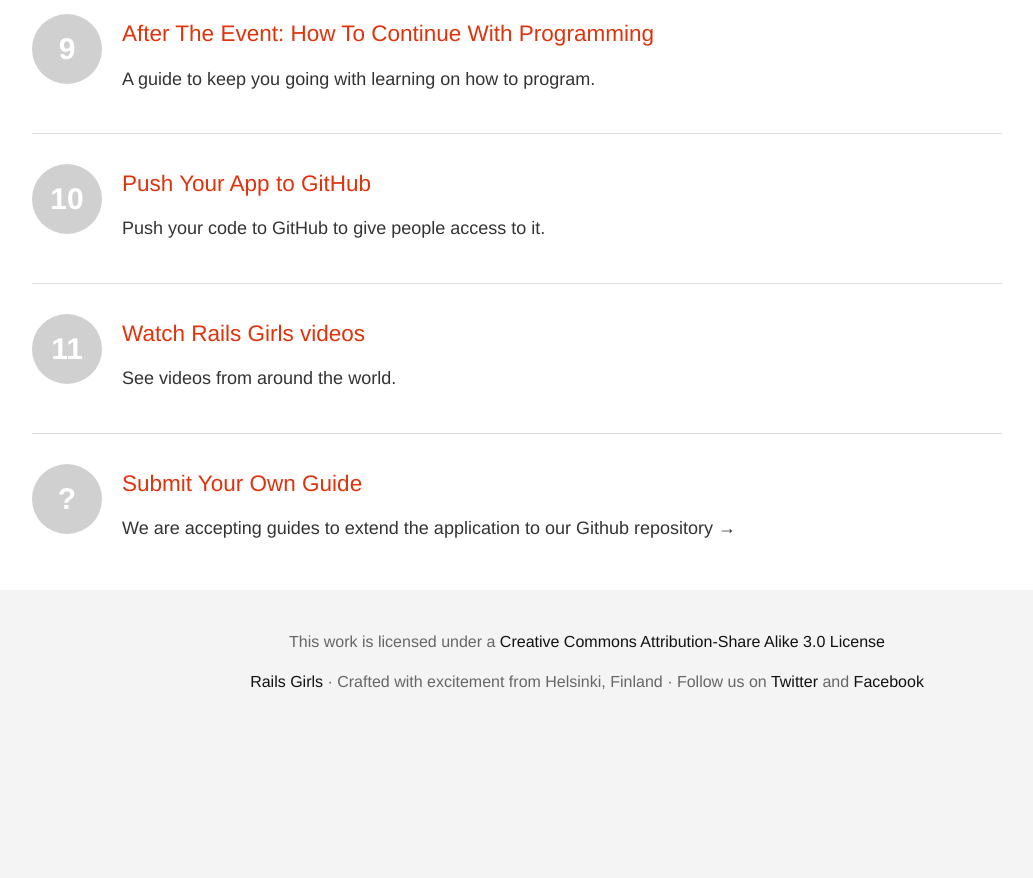
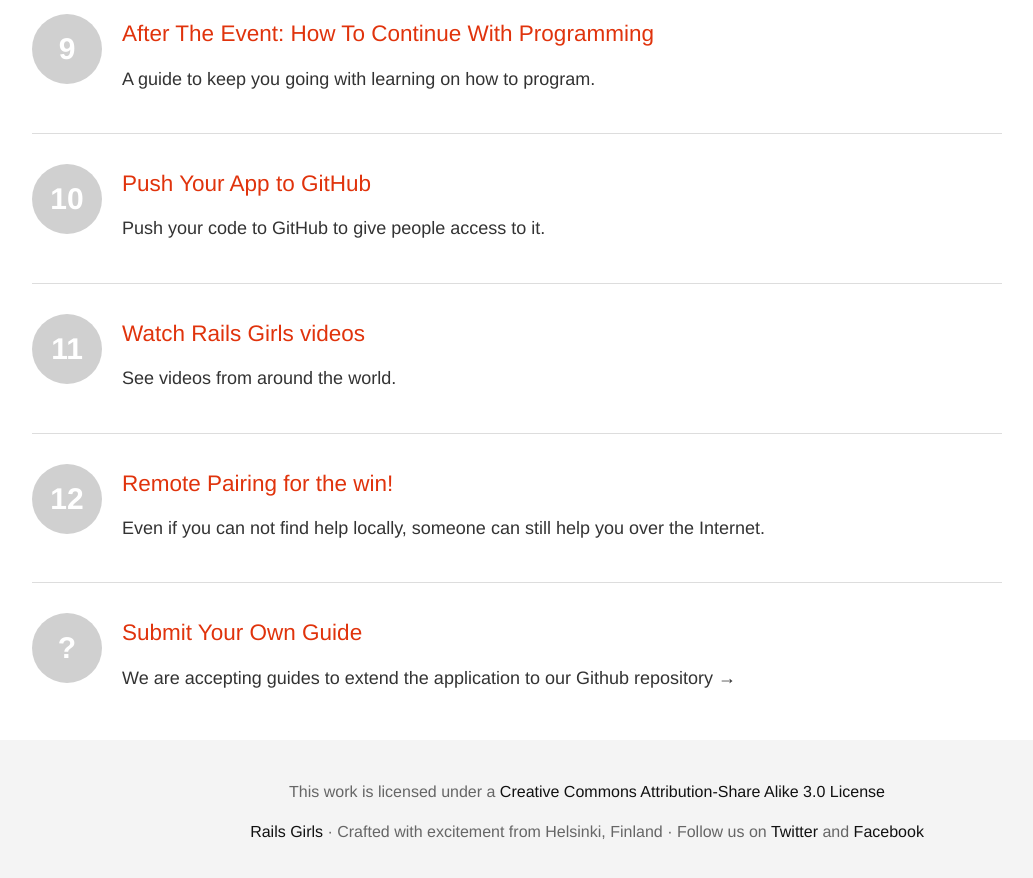
Before and after one commit to railsgirls/guides.railsgirls.com, a Jekyll site: the page built from index.html, in a window 1280 px wide and 900 px high, scrolled down 2063 px. Shown: the top 878 px of the window, without its empty margins (53-1086 px from the left). Built offline with Jekyll 4.4.1, drawn with Linux system fonts in a browser that asks for light colours; nearby versions of some CDN libraries; Markdown is read by kramdown in place of the engine named in the settings; before the commit the page ends 2813 px from its top, so only the background shows below that.

Commit message:
updated index to include the Remote Pairing Guide

```diff
--- a/index.html
+++ b/index.html
@@ -81,7 +81,6 @@ title: Guides
         <p>How to quickly add login and signup with Devise</p>
       </a>
     </li>
-
      <li>
         <a href="coach">
           <i>8</i>
@@ -111,6 +110,13 @@ title: Guides
         </a>
     </li>
     <li>
+		  <a href="remote">
+        <i>12</i>
+				<h3>Remote Pairing for the win!</h3>
+				<p>Even if you can not find help locally, someone can still help you over the Internet.</p>
+			</a>
+		</li>
+		<li>
       <a href="contributing">
         <i>?</i>
         <h3>Submit Your Own Guide</h3>
```
